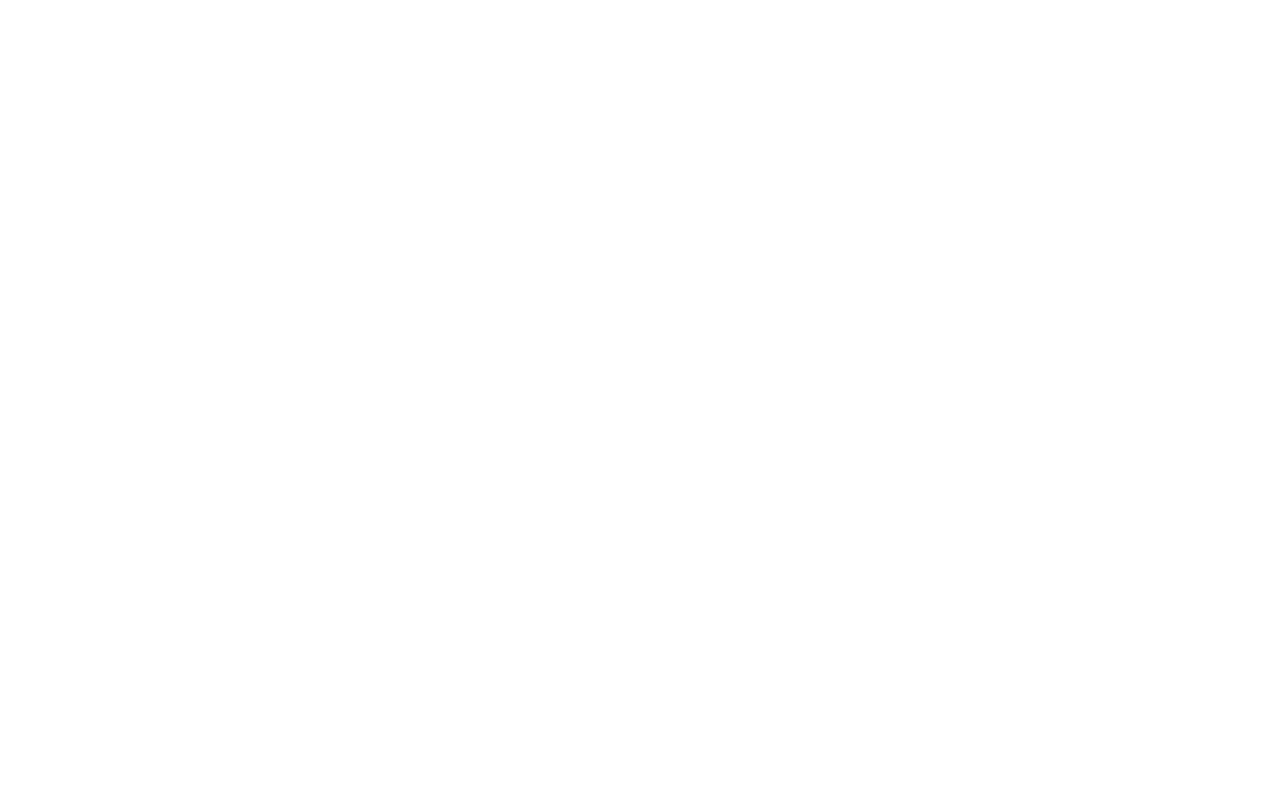
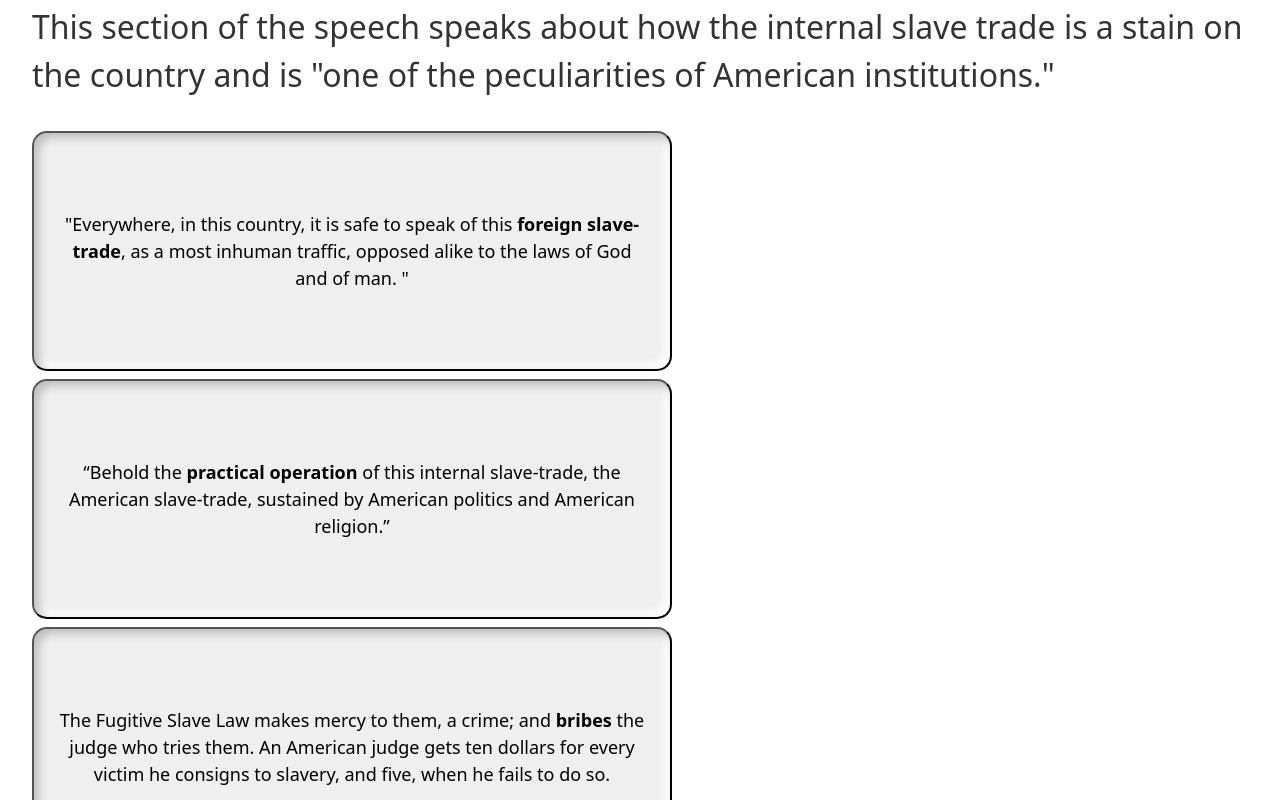
Before and after one commit to Vuinea/ISU_final, a SvelteKit app in the folder douglass/: page / in a window 1280 px wide. Shown: the part 4720-5520 px from the top of the page. Before the commit the page ends 4645 px from the top, so only its background shows below. Built offline with nearby package versions, Linux system fonts and the light colour scheme.

Commit message:
Finished internal trade

```diff
--- /dev/null
+++ b/douglass/src/lib/sections/internaltrade.svelte
@@ -0,0 +1,55 @@
+<script>
+    import Section from "$lib/components/section.svelte";
+    import Quoteholder from "$lib/components/quoteholder.svelte";
+    import Quote from "$lib/components/quote.svelte";
+    import Semibold from "$lib/components/semibold.svelte";
+</script>
+
+<Section subheading='Internal Slave Trade'>
+    <p slot='sectionBlurb'>
+        This section of the speech speaks about how the internal slave trade is a stain on
+        the country and is "one of the peculiarities of American institutions."
+    </p>
+    <Quoteholder>
+        <Quote>
+            <div slot='quote'>
+                "Everywhere, in this
+                country, it is safe to speak of this <Semibold>foreign slave-trade</Semibold>, as a most inhuman traffic, opposed
+                alike to the laws of God and of man. "
+            </div>
+            <div slot='description'>
+                Douglass is saying that the foreign slave trade is a problem that everyone can agree on.
+                However, the internal slave trade is a problem that no one wants to talk about.
+            </div>
+        </Quote>
+        <Quote>
+            <div slot='quote'>
+                “Behold the <Semibold>practical operation</Semibold> of this internal slave-trade,
+                the American slave-trade, sustained by American politics and American religion.”
+            </div>
+            <div slot="description">
+                Douglass believes that politicians and religion supporting the slave trade
+                signifies the corruption that exists within the country. That the country
+                is inhumane and more concerned about money than the wellbeing of its
+                people. Furthermore, calling it 'practical' supports the point that
+                supporting the slave trade is simply an efficient way for the country to
+                make money.
+            </div>
+        </Quote>
+        <Quote>
+            <div slot='quote'>
+                The Fugitive Slave Law makes mercy to them, a crime; and <Semibold>bribes</Semibold> the judge who tries
+                them. An American judge gets ten dollars for every victim he consigns to slavery,
+                and five, when he fails to do so.
+            </div>
+            <div slot='description'>
+                Douglass is saying that the Fugitive Slave Law is a law that is inhumane and
+                unjust. He believes that the law is a crime against humanity and that it
+                should be abolished. He also believes that the law is a bribe to judges to
+                make them more likely to convict slaves. This bribe also supports the earlier
+                mentioned corruption that runs in this country to make as much as a profit
+                from slaves as possible.
+            </div>
+        </Quote>
+    </Quoteholder>
+</Section>
--- a/douglass/src/routes/+page.svelte
+++ b/douglass/src/routes/+page.svelte
@@ -2,6 +2,7 @@
     import Parallax from '$lib/components/parallax.svelte';
     import Introduction from '$lib/sections/introduction.svelte';
     import Present from '$lib/sections/present.svelte';
+    import Internaltrade from '$lib/sections/internaltrade.svelte';
 </script>
 
 <Parallax
@@ -27,3 +28,11 @@ In their admiration of liberty, they lost sight of all other interests.”
 "Your fathers staked their lives, their fortunes, and their sacred honor, on the cause of their country.
 In their admiration of liberty, they lost sight of all other interests.”
 </Parallax>
+
+<Internaltrade />
+
+<Parallax
+    backgroundImg='https://wordpress.wbur.org/wp-content/uploads/2016/07/0720-fred-douglass-harpers.jpg'
+>
+"I have one great political idea, that is, to agitate, to agitate, agitate!"
+</Parallax>
```
